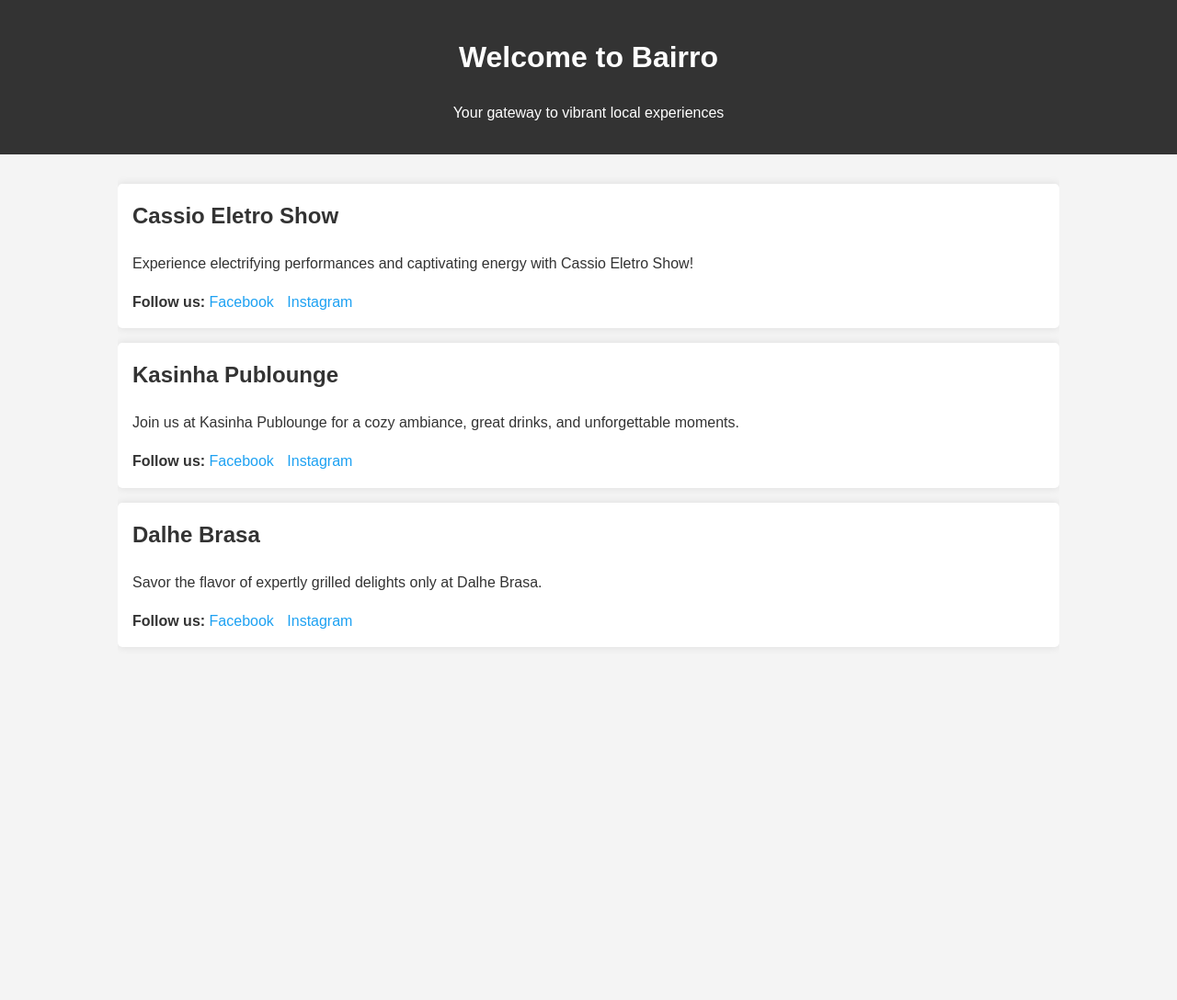
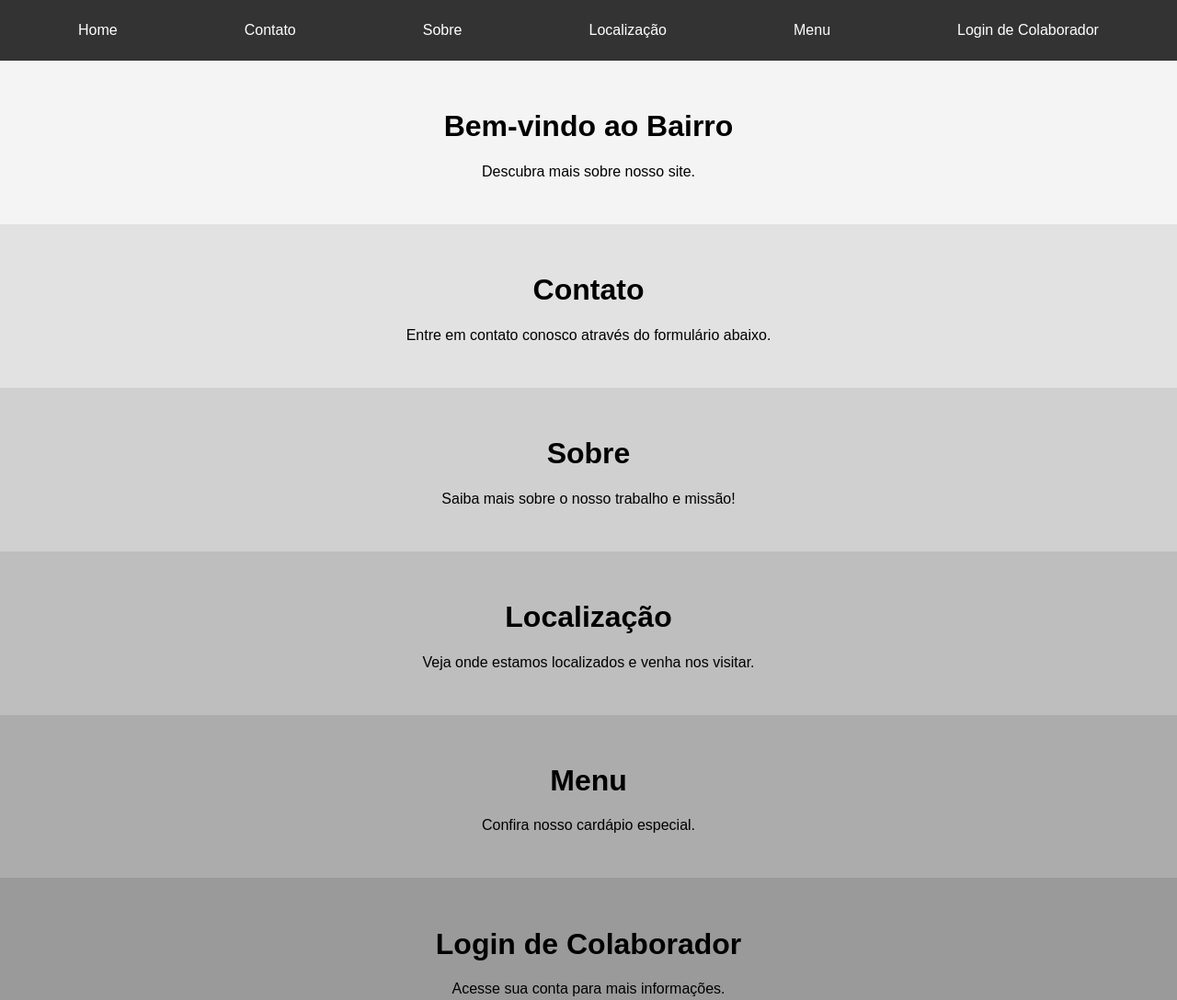
Before and after one commit to ckojak/bairro-site, a plain HTML site: page index.html in a window 1280 px wide. Shown: the whole page at 92% size. Before the commit the page ends 800 px from the top, so only its background shows below. Drawn offline with Linux system fonts and the light colour scheme.

Commit message:
Update index.html with a modern layout and navigation bar

```diff
--- a/index.html
+++ b/index.html
@@ -3,78 +3,90 @@
 <head>
     <meta charset="UTF-8">
     <meta name="viewport" content="width=device-width, initial-scale=1.0">
-    <title>Welcome to Bairro</title>
+    <title>Bairro Site</title>
     <style>
         body {
+            margin: 0;
             font-family: Arial, sans-serif;
-            line-height: 1.6;
-            margin: 0;
-            padding: 0;
-            background-color: #f4f4f4;
-            color: #333;
         }
-        header {
-            background: #333;
-            color: #fff;
-            padding: 1rem 0;
+        .navbar {
+            display: flex;
+            justify-content: space-around;
+            align-items: center;
+            background-color: #333;
+            color: white;
+            padding: 1rem;
+        }
+        .navbar a {
+            color: white;
+            text-decoration: none;
+            padding: 0.5rem 1rem;
+        }
+        .navbar a:hover {
+            background-color: #575757;
+        }
+        .section {
+            padding: 2rem;
             text-align: center;
         }
-        .container {
-            width: 80%;
-            margin: auto;
-            overflow: hidden;
-            padding: 1rem 0;
+        .home {
+            background-color: #f4f4f4;
         }
-        .section {
-            background: #fff;
-            margin: 1rem 0;
-            padding: 1rem;
-            border-radius: 5px;
-            box-shadow: 0 0 10px rgba(0, 0, 0, 0.1);
+        .contato {
+            background-color: #e2e2e2;
         }
-        .section h2 {
-            margin-top: 0;
+        .sobre {
+            background-color: #d0d0d0;
         }
-        .social-links a {
-            color: #1da1f2;
-            text-decoration: none;
-            margin-right: 10px;
+        .localizacao {
+            background-color: #bebebe;
+        }
+        .menu {
+            background-color: #acacac;
+        }
+        .login {
+            background-color: #9a9a9a;
         }
     </style>
 </head>
 <body>
-    <header>
-        <h1>Welcome to Bairro</h1>
-        <p>Your gateway to vibrant local experiences</p>
-    </header>
-    <div class="container">
-        <div class="section">
-            <h2>Cassio Eletro Show</h2>
-            <p>Experience electrifying performances and captivating energy with Cassio Eletro Show!</p>
-            <div class="social-links">
-                <strong>Follow us:</strong>
-                <a href="https://www.facebook.com/cassioeletroshow" target="_blank">Facebook</a>
-                <a href="https://www.instagram.com/cassioeletroshow" target="_blank">Instagram</a>
-            </div>
-        </div>
-        <div class="section">
-            <h2>Kasinha Publounge</h2>
-            <p>Join us at Kasinha Publounge for a cozy ambiance, great drinks, and unforgettable moments.</p>
-            <div class="social-links">
-                <strong>Follow us:</strong>
-                <a href="https://www.facebook.com/kasinhapublounge" target="_blank">Facebook</a>
-                <a href="https://www.instagram.com/kasinhapublounge" target="_blank">Instagram</a>
-            </div>
-        </div>
-        <div class="section">
-            <h2>Dalhe Brasa</h2>
-            <p>Savor the flavor of expertly grilled delights only at Dalhe Brasa.</p>
-            <div class="social-links">
-                <strong>Follow us:</strong>
-                <a href="https://www.facebook.com/dalhebrasa" target="_blank">Facebook</a>
-                <a href="https://www.instagram.com/dalhebrasa" target="_blank">Instagram</a>
-            </div>
-        </div>
+    <nav class="navbar">
+        <a href="#home">Home</a>
+        <a href="#contato">Contato</a>
+        <a href="#sobre">Sobre</a>
+        <a href="#localizacao">Localização</a>
+        <a href="#menu">Menu</a>
+        <a href="#login">Login de Colaborador</a>
+    </nav>
+
+    <div id="home" class="section home">
+        <h1>Bem-vindo ao Bairro</h1>
+        <p>Descubra mais sobre nosso site.</p>
+    </div>
+
+    <div id="contato" class="section contato">
+        <h1>Contato</h1>
+        <p>Entre em contato conosco através do formulário abaixo.</p>
+    </div>
+
+    <div id="sobre" class="section sobre">
+        <h1>Sobre</h1>
+        <p>Saiba mais sobre o nosso trabalho e missão!</p>
+    </div>
+
+    <div id="localizacao" class="section localizacao">
+        <h1>Localização</h1>
+        <p>Veja onde estamos localizados e venha nos visitar.</p>
+    </div>
+
+    <div id="menu" class="section menu">
+        <h1>Menu</h1>
+        <p>Confira nosso cardápio especial.</p>
+    </div>
+
+    <div id="login" class="section login">
+        <h1>Login de Colaborador</h1>
+        <p>Acesse sua conta para mais informações.</p>
     </div>
 </body>
 </html>
```
